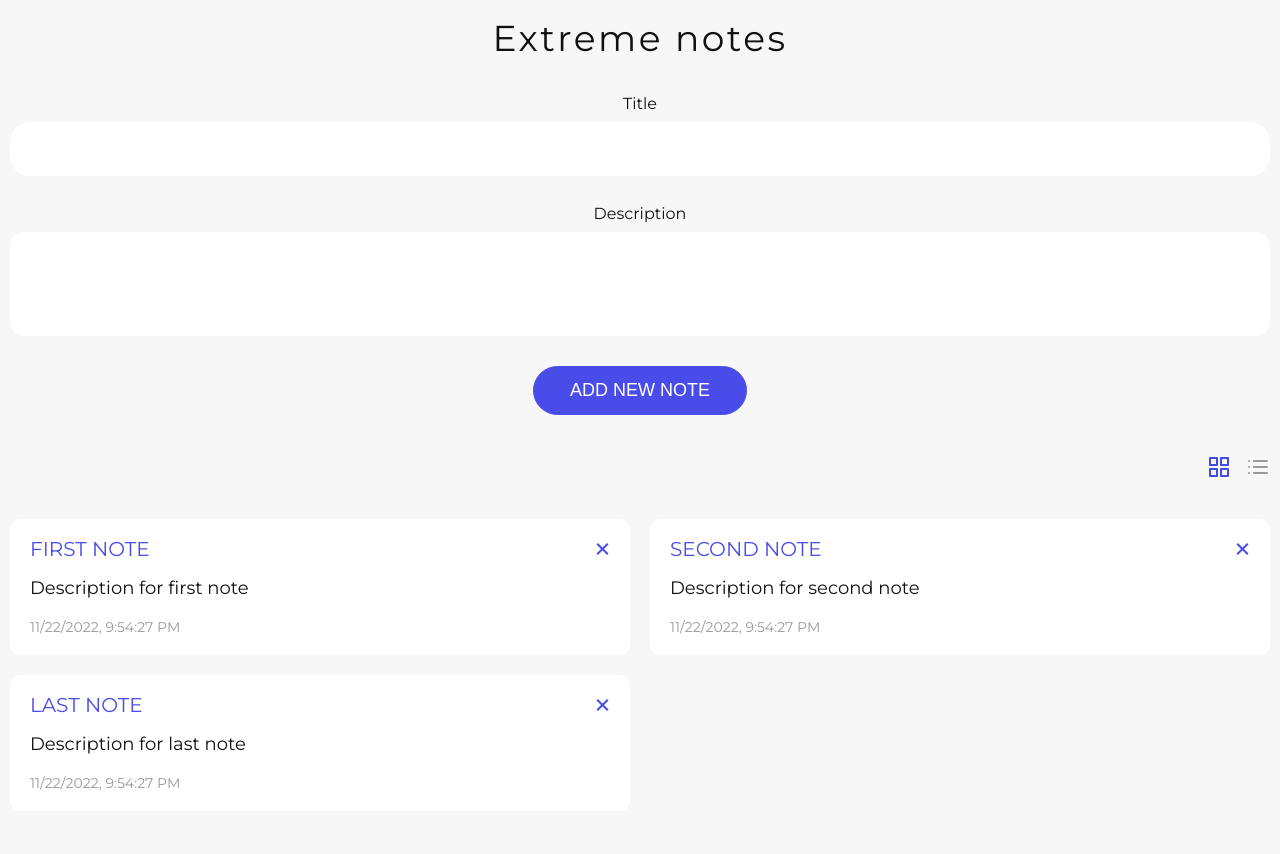
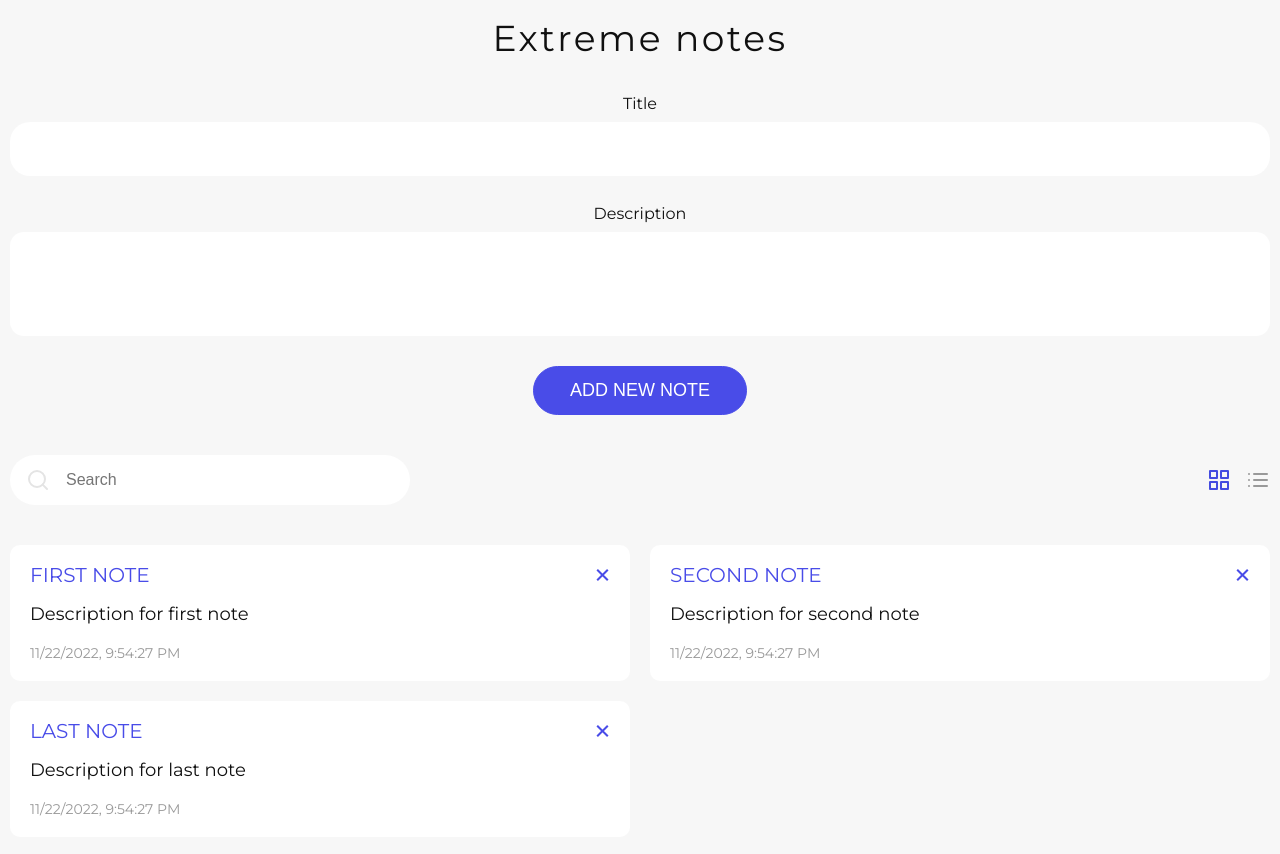
Before and after one commit to Grinch3214/extreme-notes, a Vue app: page / in a window 1280 px wide. Shown: the top 854 px of the page. Built offline with nearby package versions, Linux system fonts and the light colour scheme.

Commit message:
adding search component

```diff
--- a/src/App.vue
+++ b/src/App.vue
@@ -9,7 +9,8 @@
 					</div>
 					<message-vue v-if="message" :message="message" />
 					<new-note :note="note" @addNewNote="addNote" />
-
+						<div class="note__filter">
+							<search-vue />
 							<div class="note__icons">
 								<svg class="icons" :class="{ active: gridCards }" @click="gridCards = true">
 									<use xlink:href="@/icons/sprite.svg#columnIcon"></use>
@@ -17,6 +18,7 @@
 								<svg class="icons" :class="{ active: !gridCards }" @click="gridCards = false">
 									<use xlink:href="@/icons/sprite.svg#gridIcon"></use>
 								</svg>
+							</div>
 						</div>
 
 					<notes-vue :notes="notes" :gridCards="gridCards" @removeItem="removeNote" />
@@ -31,6 +33,7 @@
 import MessageVue from "./components/MessageVue.vue";
 import NewNote from './components/NewNote.vue';
 import NotesVue from './components/NotesVue.vue';
+import SearchVue from './components/SearchVue.vue';
 
 export default {
   name: 'App',
@@ -38,6 +41,7 @@ export default {
 		MessageVue,
     NewNote,
     NotesVue,
+    SearchVue,
   },
 	data:() => ({
 		title: 'Extreme notes',
@@ -104,6 +108,12 @@ export default {
 		letter-spacing: 2.5px;
 	}
 
+	&__filter {
+		display: flex;
+		justify-content: space-between;
+		align-items: center;
+	}
+
 	&__icons {
 		text-align: right;
 		.icons {
--- /dev/null
+++ b/src/components/SearchVue.vue
@@ -0,0 +1,78 @@
+<template>
+  <div class="search-wrapper">
+
+    <!-- Search -->
+    <div class="search-wrapper__icon">
+      <div class="search-wrapper__icon-ico">
+				<svg class="icons">
+					<use xlink:href="@/icons/sprite.svg#searchIcon"></use>
+				</svg>
+			</div>
+    </div>
+    <!-- Search input -->
+    <input class="search-wrapper__input" type="text" :placeholder="placeholder" v-model="search"/>
+
+  </div>
+</template>
+
+<script>
+export default {
+  props: {
+    value: {
+      type: String,
+      required: true
+    },
+    placeholder: {
+      type: String,
+      default: 'Search'
+    }
+  },
+  data () {
+    return { search: this.value }
+  },
+  watch: {
+    search (val) {
+      // console.log(val)
+      this.$emit('search', val);
+    }
+  }
+}
+</script>
+
+<style lang="scss" scoped>
+svg {
+  color: #e4e4e4;
+}
+/* Search-wrapper */
+.search-wrapper {
+  position: relative;
+
+	&__icon {
+		top: 0px;
+		bottom: 0px;
+		left: 0px;
+		position: absolute;
+	}
+
+	&__icon-ico {
+		height: 100%;
+		padding-left: 16px;
+		padding-right: 16px;
+		align-items: center;
+		display: flex;
+		.icons {
+			stroke: #e4e4e4;
+		}
+	}
+
+	&__input {
+		padding: 16px 16px 16px 56px;
+		margin-bottom: 0px;
+		border-radius: 30px;
+		color: #909399;
+		font-size: 16px;
+		min-width: 400px;
+		height: auto;
+	}
+}
+</style>
```
Also changed, not shown: src/icons/sprite.svg. Lines whose indentation alone changed are shown as unchanged.
